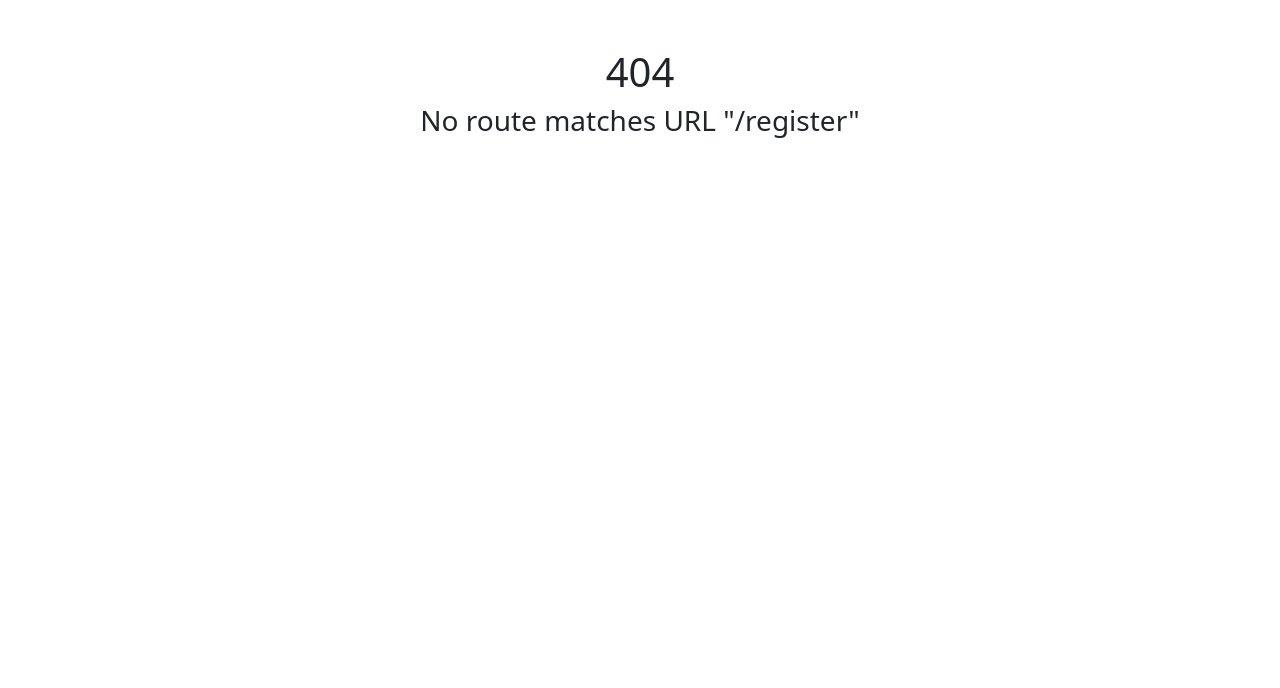
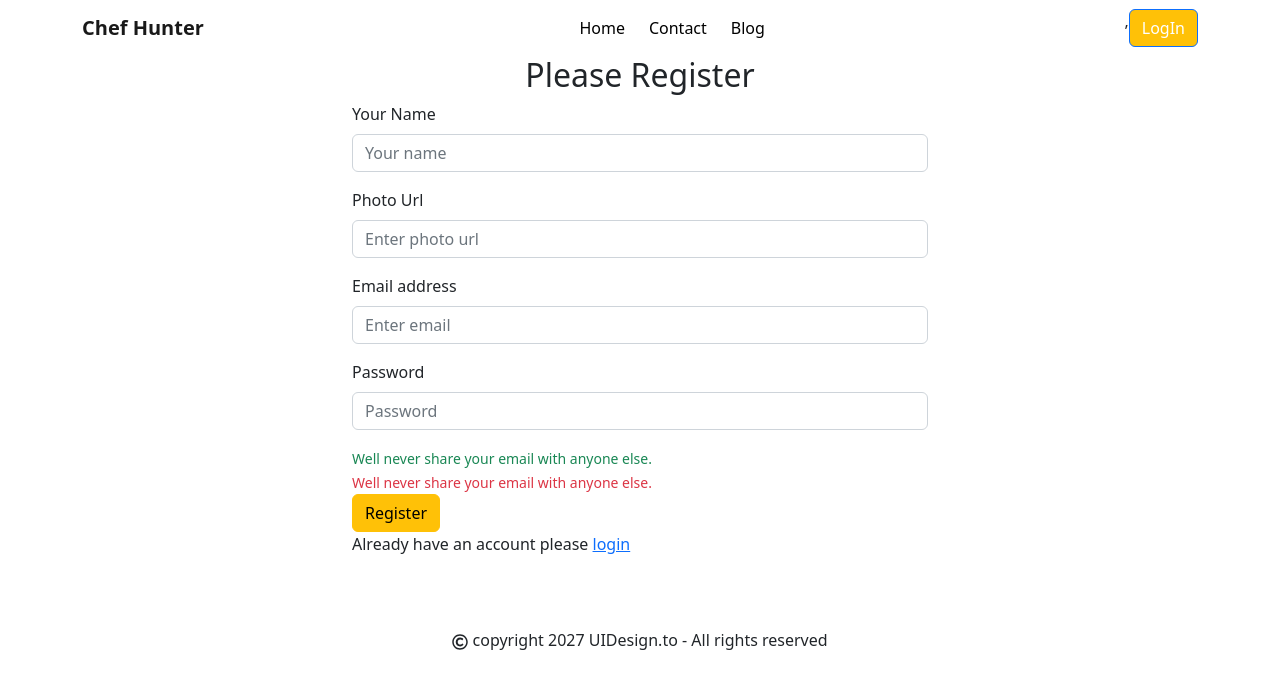
Before and after one commit to taslima97/chef-claint, a React (Vite) app: page /register in a window 1280 px wide. Before the commit this address had no page. Shown: the top 688 px of the page. Built offline with nearby package versions, Linux system fonts and the light colour scheme.

Commit message:
register page

```diff
--- a/src/Page/About/About.jsx
+++ b/src/Page/About/About.jsx
@@ -1,6 +1,6 @@
 // eslint-disable-next-line no-unused-vars
 import React, { useState } from 'react';
-import { Container } from 'react-bootstrap';
+import { Button, Card, Container } from 'react-bootstrap';
 import { useLoaderData } from 'react-router-dom';
 
 const About = () => {
@@ -12,10 +12,7 @@
   const {id, name, image_url, details, num_likes, Recipe} = chefDta;
   // eslint-disable-next-line no-unused-vars
   const {recipe_name, ingredients, method, rating, img1, img2, img3} = Recipe;
-   // eslint-disable-next-line no-unused-vars
-   const ingInfo = ingredients;
-   // eslint-disable-next-line no-unused-vars
-   const metInfo = method;
+
     return (
         <div>
     <Container className='d-flex align-items-center justify-content-around mt-4 pt-4'>
@@ -28,7 +25,74 @@
     <p>Like : {num_likes}</p>
     </div>
     </Container>
-
+    <Container className='d-flex justify-content-between'>
+    <Card  style={{ margin: 12 }}>
+      <Card.Img variant="top" src={img1} />
+      <Card.Body>
+        <Card.Title>{recipe_name}</Card.Title>
+        <Card.Text className='d-flex justify-content-between'>
+         <div>
+         {
+           // eslint-disable-next-line no-unused-vars, react/jsx-key
+           ingredients.map(ingInfo=><p>{ingInfo}</p>)
+          }
+         </div>
+         <div>
+            {
+                // eslint-disable-next-line no-unused-vars, react/jsx-key
+                method.map(metInfo =><p>{metInfo}</p>)
+            }
+         </div>
+        </Card.Text>
+        <p>{rating}</p>
+        <Button variant="primary">Go somewhere</Button>
+      </Card.Body>
+    </Card>
+    <Card  style={{ margin: 12 }}>
+      <Card.Img variant="top" src={img1} />
+      <Card.Body>
+        <Card.Title>{recipe_name}</Card.Title>
+        <Card.Text className='d-flex justify-content-between'>
+         <div>
+         {
+           // eslint-disable-next-line no-unused-vars, react/jsx-key
+           ingredients.map(ingInfo=><p>{ingInfo}</p>)
+          }
+         </div>
+         <div>
+            {
+                // eslint-disable-next-line no-unused-vars, react/jsx-key
+                method.map(metInfo =><p>{metInfo}</p>)
+            }
+         </div>
+        </Card.Text>
+        <p>{rating}</p>
+        <Button variant="primary">Go somewhere</Button>
+      </Card.Body>
+    </Card>
+    <Card style={{ margin: 12 }}>
+      <Card.Img variant="top" src={img1} />
+      <Card.Body>
+        <Card.Title>{recipe_name}</Card.Title>
+        <Card.Text className='d-flex justify-content-between'>
+         <div>
+         {
+           // eslint-disable-next-line no-unused-vars, react/jsx-key
+           ingredients.map(ingInfo=><p>{ingInfo}</p>)
+          }
+         </div>
+         <div>
+            {
+                // eslint-disable-next-line no-unused-vars, react/jsx-key
+                method.map(metInfo =><p>{metInfo}</p>)
+            }
+         </div>
+        </Card.Text>
+        <p>{rating}</p>
+        <Button variant="primary">Go somewhere</Button>
+      </Card.Body>
+    </Card>
+    </Container>
 
 
         </div>
--- /dev/null
+++ b/src/Page/Login/Login.jsx
@@ -0,0 +1,38 @@
+// eslint-disable-next-line no-unused-vars
+import React from 'react';
+import { Button, Container, Form } from 'react-bootstrap';
+import { Link } from 'react-router-dom';
+
+
+const Login = () => {
+    return (
+        <Container>
+            <h2 className='text-center'>Please login</h2>
+            <Form className='mx-auto' style={{ width: 600 }}>
+                <Form.Group className="mb-3" controlId="formBasicEmail">
+                    <Form.Label>Email address</Form.Label>
+                    <Form.Control type="email" name='email' placeholder="Enter email" required/>
+                </Form.Group>
+
+                <Form.Group className="mb-3" controlId="formBasicPassword">
+                    <Form.Label>Password</Form.Label>
+                    <Form.Control type="password" name='password' placeholder="Password" required/>
+                </Form.Group>
+
+                <Form.Text className="text-success">
+                    Well never share your email with anyone else.
+                </Form.Text> <br />
+                <Form.Text className="text-danger">
+                    Well never share your email with anyone else.
+                </Form.Text> <br />
+
+                <Button variant="warning" type="submit">
+                    Login
+                </Button>
+               <p>Do not have an account please  <Link to='/register'>Register</Link></p>
+            </Form>
+        </Container>
+    );
+};
+
+export default Login;
--- /dev/null
+++ b/src/Page/Rgister/Register.jsx
@@ -0,0 +1,74 @@
+// eslint-disable-next-line no-unused-vars
+import React, { useContext } from 'react';
+import { Button, Container, Form } from 'react-bootstrap';
+import { Link } from 'react-router-dom';
+import { AuthContext } from '../../Providers/AuthProvider';
+
+const Register = () => {
+    // eslint-disable-next-line no-unused-vars
+    const {createUser} = useContext(AuthContext);
+
+const handelRegister = event =>{
+    event.preventDefault()
+    // eslint-disable-next-line no-unused-vars
+    const form = event.target;
+    // eslint-disable-next-line no-unused-vars
+    const name = form.name.value;
+    // eslint-disable-next-line no-unused-vars
+    const photo = form.photo.value;
+    // eslint-disable-next-line no-unused-vars
+    const email = form.email.value;
+    // eslint-disable-next-line no-unused-vars
+    const password = form.password.value;
+    console.log(name, photo, email, password);
+
+    createUser(email, password)
+    .then(result =>{
+        const createdUser = result.user;
+console.log(createdUser)
+    })
+    .catch(error=>{
+        console.log(error)
+    })
+
+}
+
+    return (
+        <Container className='mx-auto' style={{ width: 600 }}>
+            <h2 className='text-center'>Please Register</h2>
+            <Form onSubmit={handelRegister}>
+                <Form.Group className="mb-3" controlId="formBasicEmail">
+                    <Form.Label>Your Name</Form.Label>
+                    <Form.Control type="text" name='name' placeholder="Your name" required/>
+                </Form.Group>
+                <Form.Group className="mb-3" controlId="formBasicEmail">
+                    <Form.Label>Photo Url</Form.Label>
+                    <Form.Control type="text" name='photo' placeholder="Enter photo url" required/>
+                </Form.Group>
+                <Form.Group className="mb-3" controlId="formBasicEmail">
+                    <Form.Label>Email address</Form.Label>
+                    <Form.Control type="email" name='email' placeholder="Enter email" required/>
+                </Form.Group>
+
+                <Form.Group className="mb-3" controlId="formBasicPassword">
+                    <Form.Label>Password</Form.Label>
+                    <Form.Control type="password" name='password' placeholder="Password" required/>
+                </Form.Group>
+
+                <Form.Text className="text-success">
+                    Well never share your email with anyone else.
+                </Form.Text> <br />
+                <Form.Text className="text-danger">
+                    Well never share your email with anyone else.
+                </Form.Text> <br />
+
+                <Button variant="warning" type="submit">
+                    Register
+                </Button>
+               <p>Already have an account please  <Link to='/login'>login</Link></p>
+            </Form>
+        </Container>
+    );
+};
+
+export default Register;
--- /dev/null
+++ b/src/Providers/AuthProvider.jsx
@@ -0,0 +1,30 @@
+// eslint-disable-next-line no-unused-vars
+import React, { createContext } from 'react';
+import { createUserWithEmailAndPassword, getAuth, } from "firebase/auth";
+import app from '../firebase/firebase.config';
+
+
+export const AuthContext = createContext(null)
+// eslint-disable-next-line no-unused-vars
+const auth = getAuth(app)
+// eslint-disable-next-line react/prop-types
+const AuthProvider = ({ children }) => {
+    const user = null;
+
+const createUser = (email, password) =>{
+  return createUserWithEmailAndPassword(auth, email, password)
+}
+
+    const AutInfo = {
+        user,
+        createUser
+    }
+
+    return (
+        <AuthContext.Provider value={AutInfo}>
+            {children}
+        </AuthContext.Provider>
+    );
+};
+
+export default AuthProvider;
--- a/src/Sheard/NavigationBer/NavigationBer.jsx
+++ b/src/Sheard/NavigationBer/NavigationBer.jsx
@@ -1,9 +1,14 @@
 // eslint-disable-next-line no-unused-vars
-import React from 'react';
+import React, { useContext } from 'react';
 import { Button, Container, Nav, Navbar } from 'react-bootstrap';
 import { Link } from 'react-router-dom';
+import { AuthContext } from '../../Providers/AuthProvider';
+import { FaUserCircle } from 'react-icons/fa';
 
 const NavigationBer = () => {
+// eslint-disable-next-line no-unused-vars
+const {user} = useContext(AuthContext)
+
     return (
         <div>
            <Navbar collapseOnSelect expand="lg" bg="gradient" variant="gradient">
@@ -17,8 +22,11 @@
               <Link className=' text-black text-decoration-none' to='/blog'>Blog</Link>
             </Nav>
             <Nav>
-              <Nav.Link href="#deets">More deets</Nav.Link>
-              <Link className=' text-black text-decoration-none' style={{ fontWeight: 'bold' }} to='/login'><Button className='bg-warning'>LogIn</Button></Link>
+              {user && <FaUserCircle style={{fontSize: 32}} title={user.displayName}></FaUserCircle>},
+              {
+                user ? <Button className='bg-warning'>Logout</Button> :
+                 <Link className=' text-black text-decoration-none' style={{ fontWeight: 'bold' }} to='/login'><Button className='bg-warning'>LogIn</Button></Link>
+              }
             </Nav>
           </Navbar.Collapse>
         </Container>
--- a/src/main.jsx
+++ b/src/main.jsx
@@ -4,9 +4,12 @@
 import './index.css'
 import { RouterProvider } from 'react-router-dom'
 import router from './Routes/Routes'
+import AuthProvider from './Providers/AuthProvider';
 
 ReactDOM.createRoot(document.getElementById('root')).render(
   <React.StrictMode>
- <RouterProvider router={router}></RouterProvider>
+<AuthProvider>
+<RouterProvider router={router}></RouterProvider>
+</AuthProvider>
   </React.StrictMode>,
 )
```
Also changed, not shown: src/Routes/Routes.jsx (+11 -1 lines).
